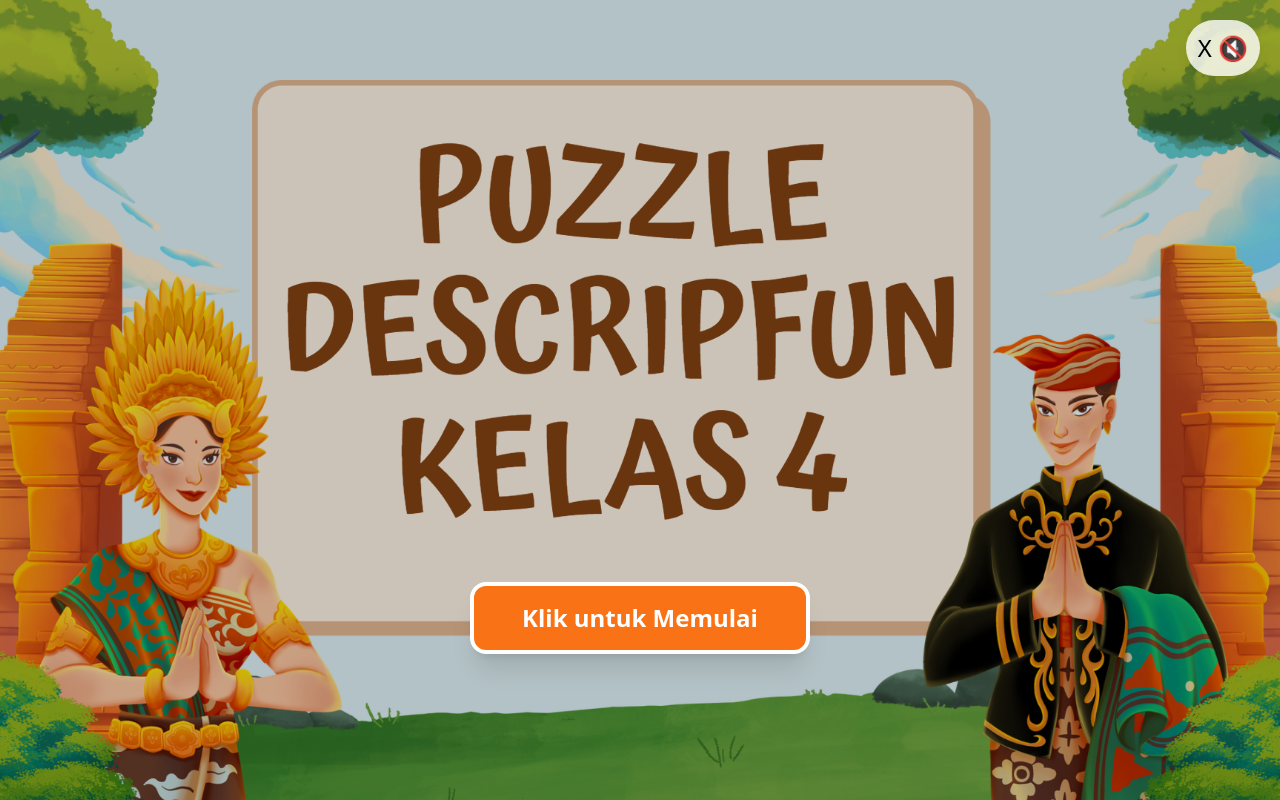
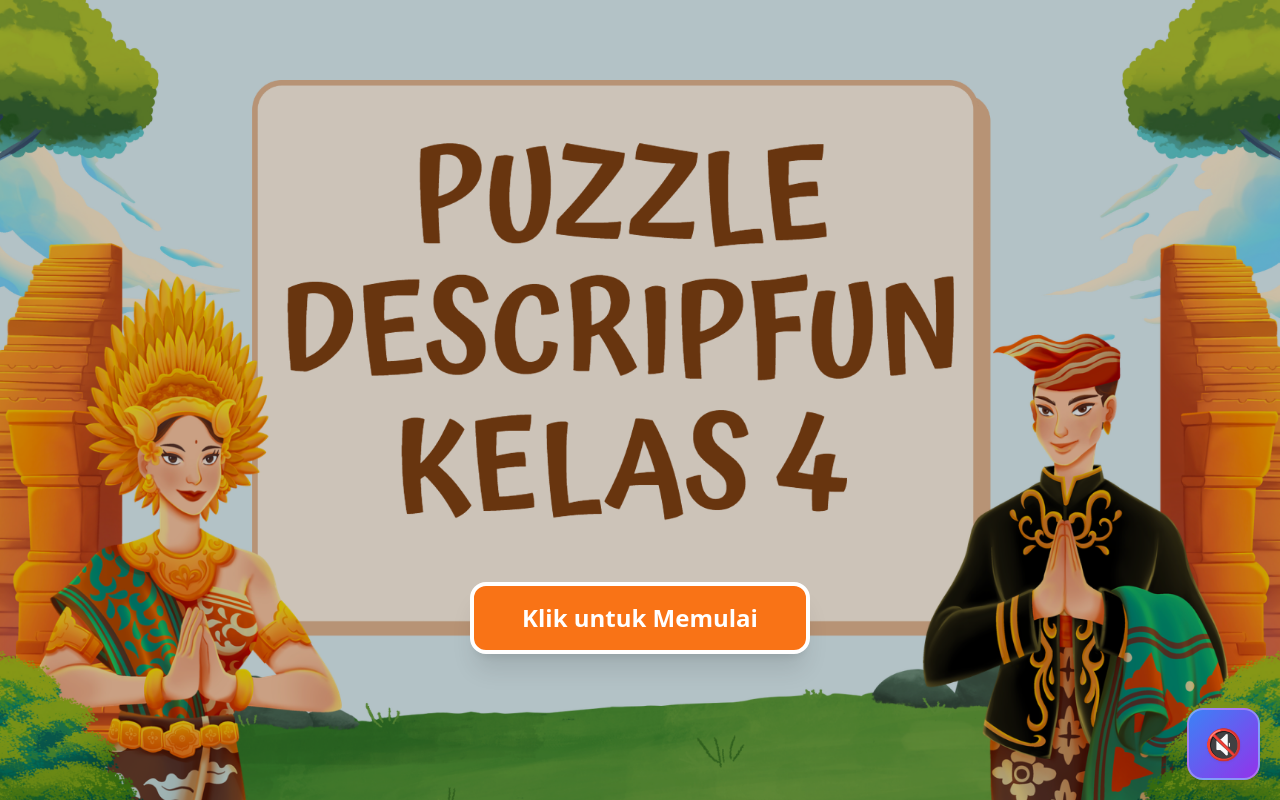
Before and after one commit to aguslaksana/Devy-Adelia, a Next.js app: page / in a window 1280 px wide. Built offline with nearby package versions, Linux system fonts and the light colour scheme.

Commit message:
Update tombol musik dan link youtube

```diff
--- a/app/bahan-belajar/page.tsx
+++ b/app/bahan-belajar/page.tsx
@@ -1,4 +1,5 @@
 "use client";
+import { useState } from "react";
 import Image from "next/image";
 import Link from "next/link";
 import { Fredoka, Kalam, Roboto, Salsa } from "next/font/google";
@@ -33,7 +34,17 @@ interface MenuButtonProps {
 }
 
 export default function Home() {
-  const { playClickSound } = useMusic();
+  const { playClickSound, playMusic, pauseMusic } = useMusic();
+  const [isPlaying, setIsPlaying] = useState(false);
+
+  const toggleMusic = () => {
+    if (isPlaying) {
+      pauseMusic();
+    } else {
+      playMusic();
+    }
+    setIsPlaying(!isPlaying);
+  };
 
   // === LOGIKA PREFIX UNTUK GITHUB PAGES ===
   const prefix = process.env.NODE_ENV === 'production' ? '/Devy-Adelia' : '';
@@ -195,6 +206,20 @@ export default function Home() {
           />
         </div>
       </div>
+
+      {/* Tombol Musik (Pojok Kanan Bawah) */}
+      <button
+        onClick={toggleMusic}
+        className="absolute bottom-5 right-5 z-50 bg-gradient-to-br from-blue-500 to-purple-600 p-4 rounded-2xl shadow-xl hover:scale-110 transition-all duration-300 border-2 border-white/30"
+      >
+        {isPlaying ? (
+          // Ikon Speaker ON
+          <span className="text-3xl filter drop-shadow-sm">🔊</span>
+        ) : (
+          // Ikon Speaker OFF
+          <span className="text-3xl filter drop-shadow-sm">🔇</span>
+        )}
+      </button>
     </main>
   );
 }
--- a/app/bahan-belajar/video/page.tsx
+++ b/app/bahan-belajar/video/page.tsx
@@ -58,10 +58,10 @@ export default function Home() {
                   Menulis Teks Deskripsi
                 </h3>
 
-                {/* Embed Video YouTube (Tidak perlu prefix karena link eksternal) */}
+                {/* Embed Video YouTube */}
                 <div className="w-full relative mb-6" style={{ paddingBottom: "56.25%" }}>
                   <iframe
-                    src="https://www.youtube.com/embed/N667q8H0hX4"
+                    src="https://www.youtube.com/embed/Lw_vEQlP_cs"
                     title="Menulis Teks Deskripsi"
                     className="absolute top-0 left-0 w-full h-full rounded-lg"
                     allow="accelerometer; autoplay; clipboard-write; encrypted-media; gyroscope; picture-in-picture"
@@ -75,7 +75,7 @@ export default function Home() {
                 </p>
 
                 <Link
-                  href="https://youtu.be/N667q8H0hX4?si=9lDAs87WREO7A800"
+                  href="https://www.youtube.com/watch?v=Lw_vEQlP_cs"
                   target="_blank"
                   rel="noopener noreferrer"
                   className="block w-full text-center bg-red-600 text-white text-2xl font-bold py-4 rounded-xl hover:bg-red-700 transition mb-4"
--- a/app/music-context.tsx
+++ b/app/music-context.tsx
@@ -44,10 +44,11 @@ export const MusicProvider: React.FC<{ children: React.ReactNode }> = ({ childre
 	};
 
 	const playClickSound = () => {
-		if (clickSoundRef.current) {
-			clickSoundRef.current.currentTime = 0;
-			clickSoundRef.current.play().catch(() => {});
-		}
+		// Temporarily disabled since click.opus file doesn't exist
+		// if (clickSoundRef.current) {
+		// 	clickSoundRef.current.currentTime = 0;
+		// 	clickSoundRef.current.play().catch(() => {});
+		// }
 	};
 
 	return (
--- a/app/page.tsx
+++ b/app/page.tsx
@@ -46,17 +46,17 @@ export default function Home() {
 					className="object-cover -z-10"
 				/>
 
-				{/* Tombol Musik (Pojok Kanan Atas) */}
+				{/* Tombol Musik (Pojok Kanan Bawah) */}
 				<button
 					onClick={toggleMusic}
-					className="absolute top-5 right-5 z-50 bg-white/80 p-3 rounded-full shadow-lg hover:scale-110 transition-transform"
+					className="absolute bottom-5 right-5 z-50 bg-gradient-to-br from-blue-500 to-purple-600 p-4 rounded-2xl shadow-xl hover:scale-110 transition-all duration-300 border-2 border-white/30"
 				>
 					{isPlaying ? (
 						// Ikon Speaker ON
-						<span className="text-2xl">🔊</span>
+						<span className="text-3xl filter drop-shadow-sm">🔊</span>
 					) : (
 						// Ikon Speaker OFF
-						<span className="text-2xl">X 🔇</span>
+						<span className="text-3xl filter drop-shadow-sm">🔇</span>
 					)}
 				</button>
 
--- a/next.config.mjs
+++ b/next.config.mjs
@@ -4,9 +4,11 @@ const nextConfig = {
   images: {
     unoptimized: true,
   },
-  // Pastikan ini sesuai dengan nama repository kamu di GitHub
-  basePath: '/Devy-Adelia',
-  assetPrefix: '/Devy-Adelia', // Tambahkan baris ini untuk memperkuat alamat aset
+  // Hanya gunakan basePath dan assetPrefix untuk production (GitHub Pages)
+  ...(process.env.NODE_ENV === 'production' && {
+    basePath: '/Devy-Adelia',
+    assetPrefix: '/Devy-Adelia',
+  }),
 };
 
 export default nextConfig;
```
